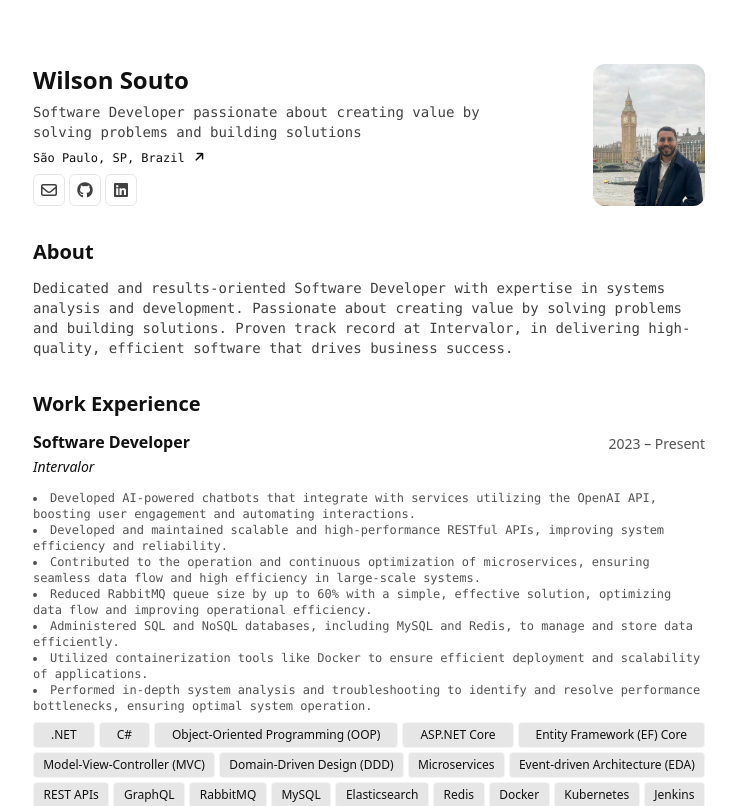
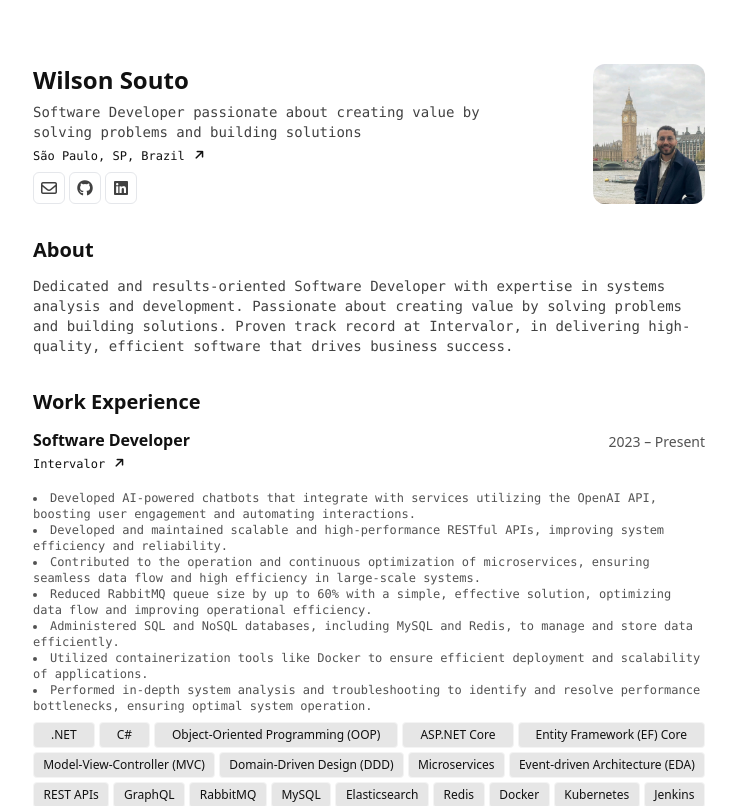
Before and after one commit to wilsonsouto/portfolio, an Angular app: page / in a window 1280 px wide. Shown: the top 806 px of the page, without its empty margins (271-1007 px from the left). Built offline with nearby package versions, Linux system fonts and the light colour scheme.

Commit message:
Refactor ExperienceComponent applying NavigationLinkComponent

```diff
--- a/src/app/core/components/main/experience/experience.component.html
+++ b/src/app/core/components/main/experience/experience.component.html
@@ -29,15 +29,12 @@
       </div>
       <div class="item-center flex w-full justify-between">
         <!-- #region company-->
-        <h3>
-          <a
+        <h3 class="font-mono text-xs">
+          <app-navigation-link
             [attr.aria-label]="'Company name: ' + experience.company.name"
-            target="_blank"
-            class="text-sm font-normal italic leading-none hover:underline print:text-[12px]"
-            href="{{ experience.company.href }}"
-          >
-            {{ experience.company.name }}
-          </a>
+            [href]="experience.company.url"
+            [value]="experience.company.name"
+          />
         </h3>
         <!-- #endregion -->
       </div>
@@ -55,7 +52,6 @@
     </li>
   </ul>
   <!-- #endregion -->
-
   <!-- #region tech stacks -->
   <ul
     [attr.aria-label]="'Tech stacks'"
--- a/src/app/core/components/main/experience/experience.component.ts
+++ b/src/app/core/components/main/experience/experience.component.ts
@@ -1,12 +1,13 @@
 import { CommonModule } from '@angular/common';
 import { Component } from '@angular/core';
 import { DateSpanComponent } from '@app/shared/components/date-span/date-span.component';
+import { NavigationLinkComponent } from '@app/shared/components/navigation-link/navigation-link.component';
 import { SectionHeadingComponent } from '@app/shared/components/section-heading/section-heading.component';
 
 interface Experience {
   company: {
     name: string;
-    href: string;
+    url: string;
   };
   startDate: string;
   endDate: string;
@@ -18,7 +19,12 @@ interface Experience {
 @Component({
   selector: 'app-experience',
   standalone: true,
-  imports: [CommonModule, SectionHeadingComponent, DateSpanComponent],
+  imports: [
+    CommonModule,
+    SectionHeadingComponent,
+    DateSpanComponent,
+    NavigationLinkComponent,
+  ],
   templateUrl: './experience.component.html',
 })
 export class ExperienceComponent {
@@ -26,7 +32,7 @@ export class ExperienceComponent {
     {
       company: {
         name: 'Intervalor',
-        href: 'https://intervalor.com.br/',
+        url: 'https://intervalor.com.br/',
       },
       startDate: '2023',
       endDate: 'Present',
@@ -69,7 +75,7 @@ export class ExperienceComponent {
     {
       company: {
         name: 'IBM',
-        href: 'https://www.ibm.com/br-pt',
+        url: 'https://www.ibm.com/br-pt',
       },
       startDate: '2021',
       endDate: '2022',
--- a/src/app/shared/components/navigation-link/navigation-link.component.html
+++ b/src/app/shared/components/navigation-link/navigation-link.component.html
@@ -1,6 +1,6 @@
 <a [href]="href" target="_blank" class="group leading-none hover:underline">
   {{ value }}
   <i
-    class="fa-solid fa-arrow-up text-decoration-none mt-1 inline-block h-4 w-4 shrink-0 translate-y-px rotate-45 transition-transform group-hover:-translate-y-0.5 group-hover:translate-x-0.5 group-focus-visible:-translate-y-0.5 group-focus-visible:translate-x-0.5 motion-reduce:transition-none"
+    class="fa-solid fa-arrow-up inline-block h-4 w-4 shrink-0 translate-y-px rotate-45 transition-transform group-hover:-translate-y-0.5 group-hover:translate-x-0.5 group-focus-visible:-translate-y-0.5 group-focus-visible:translate-x-0.5 motion-reduce:transition-none"
   ></i>
 </a>
```
